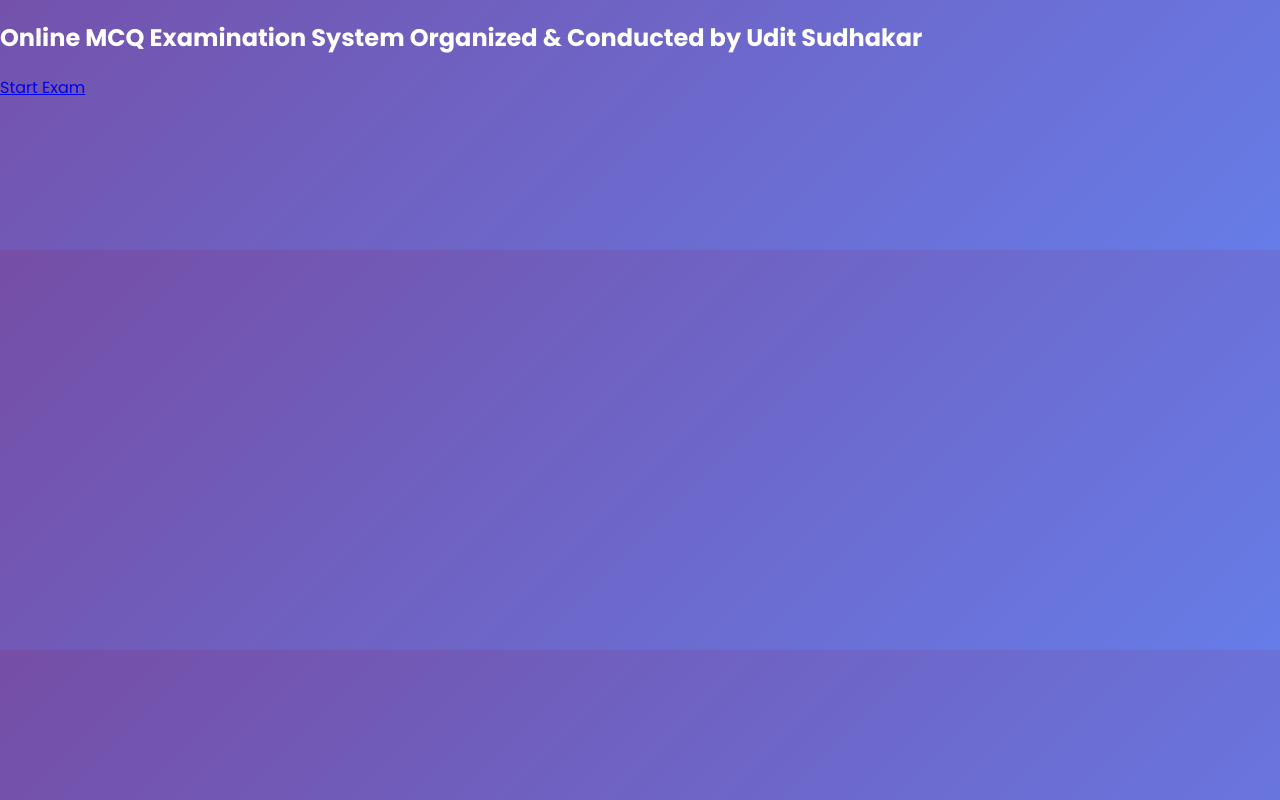
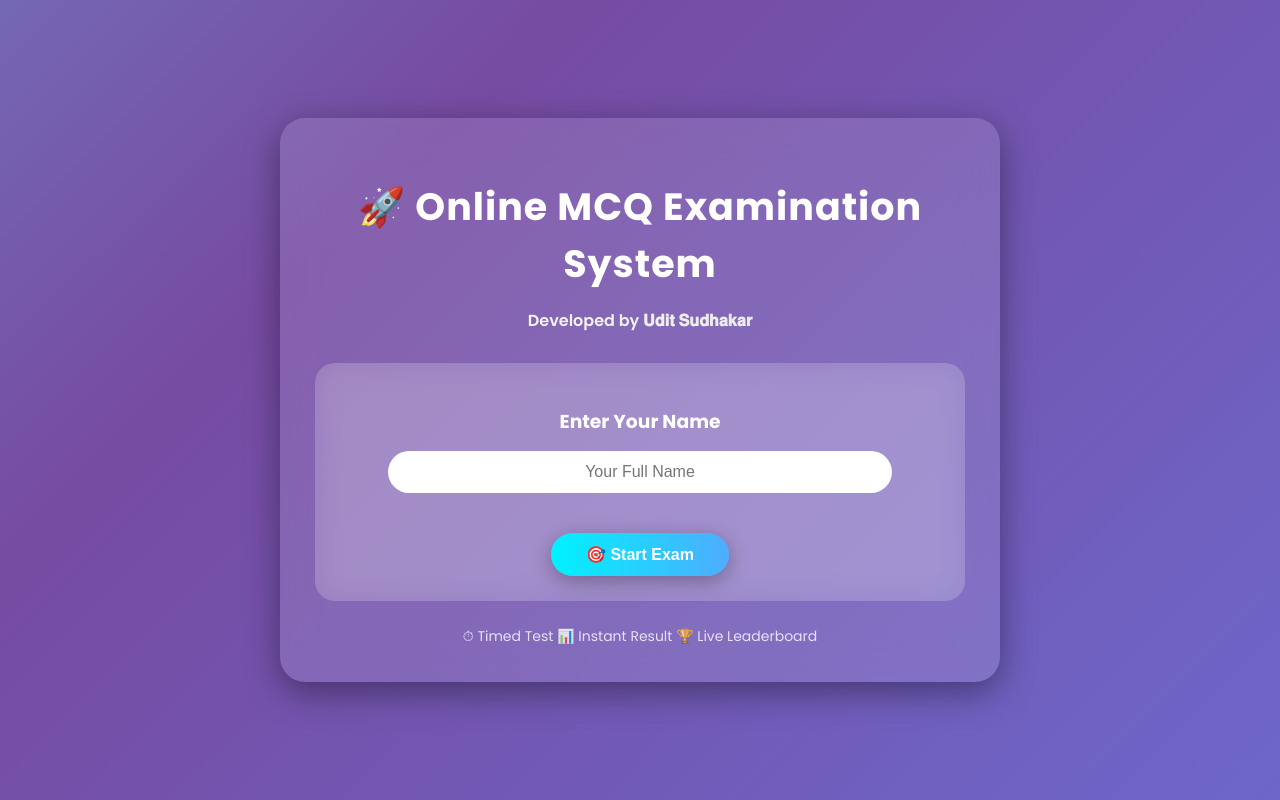
Before and after one commit to UditSudhakar/mcq, a website: page public/index.html in a window 1280 px wide. Drawn offline with Linux system fonts and the light colour scheme.

Commit message:
Update index.html

```diff
--- a/public/index.html
+++ b/public/index.html
@@ -1,11 +1,93 @@
 <!DOCTYPE html>
 <html>
 <head>
-  <title>Online MCQ Exam Organized & Conducted by Udit Sudhakar</title>
-  <link rel="stylesheet" href="style.css">
+    <title>Online MCQ Examination</title>
+    <link rel="stylesheet" href="style.css">
 </head>
-<body>
-  <h2>Online MCQ Examination System Organized & Conducted by Udit Sudhakar</h2>
-  <a href="exam.html">Start Exam</a>
+
+<body style="display:flex;justify-content:center;align-items:center;min-height:100vh;">
+
+<div class="container" style="max-width:650px;text-align:center;">
+
+    <h1 style="
+        font-size:38px;
+        margin-bottom:10px;
+        font-weight:700;
+        letter-spacing:1px;">
+        🚀 Online MCQ Examination System
+    </h1>
+
+    <!-- Developed By Line -->
+    <p style="
+        font-size:16px;
+        margin-bottom:30px;
+        background:linear-gradient(90deg,#ffffff,#e0e0e0);
+        -webkit-background-clip:text;
+        -webkit-text-fill-color:transparent;
+        font-weight:600;">
+        Developed by 𝐔𝐝𝐢𝐭 𝐒𝐮𝐝𝐡𝐚𝐤𝐚𝐫
+    </p>
+
+    <div style="
+        background:rgba(255,255,255,0.15);
+        padding:25px;
+        border-radius:20px;
+        backdrop-filter:blur(15px);
+        margin-bottom:25px;">
+
+        <h3 style="margin-bottom:15px;">Enter Your Name</h3>
+
+        <input
+            type="text"
+            id="username"
+            placeholder="Your Full Name"
+            style="
+                width:80%;
+                padding:12px;
+                border:none;
+                border-radius:30px;
+                outline:none;
+                font-size:16px;
+                text-align:center;
+                margin-bottom:20px;
+            "
+        >
+
+        <br>
+
+        <button onclick="startExam()" style="
+            background:linear-gradient(90deg,#00f2fe,#4facfe);
+            color:white;
+            font-size:16px;
+            padding:12px 35px;
+            box-shadow:0 5px 20px rgba(0,0,0,0.3);
+        ">
+            🎯 Start Exam
+        </button>
+
+    </div>
+
+    <div style="margin-top:20px;font-size:14px;opacity:0.8;">
+        ⏱ Timed Test
+        📊 Instant Result
+        🏆 Live Leaderboard
+    </div>
+
+</div>
+
+<script>
+function startExam(){
+    var name = document.getElementById("username").value;
+
+    if(name.trim() === ""){
+        alert("Please enter your name");
+        return;
+    }
+
+    localStorage.setItem("studentName", name);
+    window.location.href = "exam.html";
+}
+</script>
+
 </body>
 </html>
```
